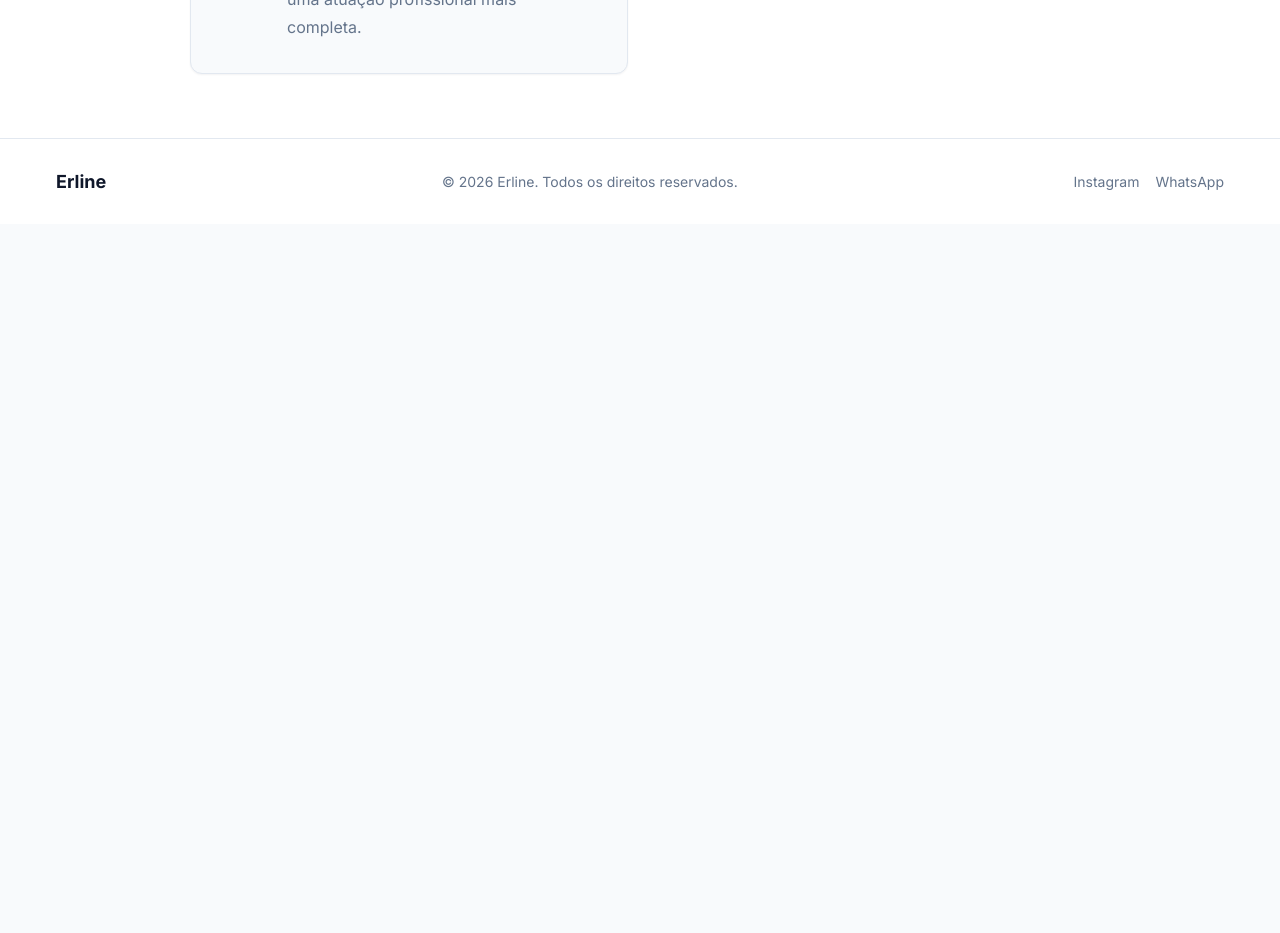
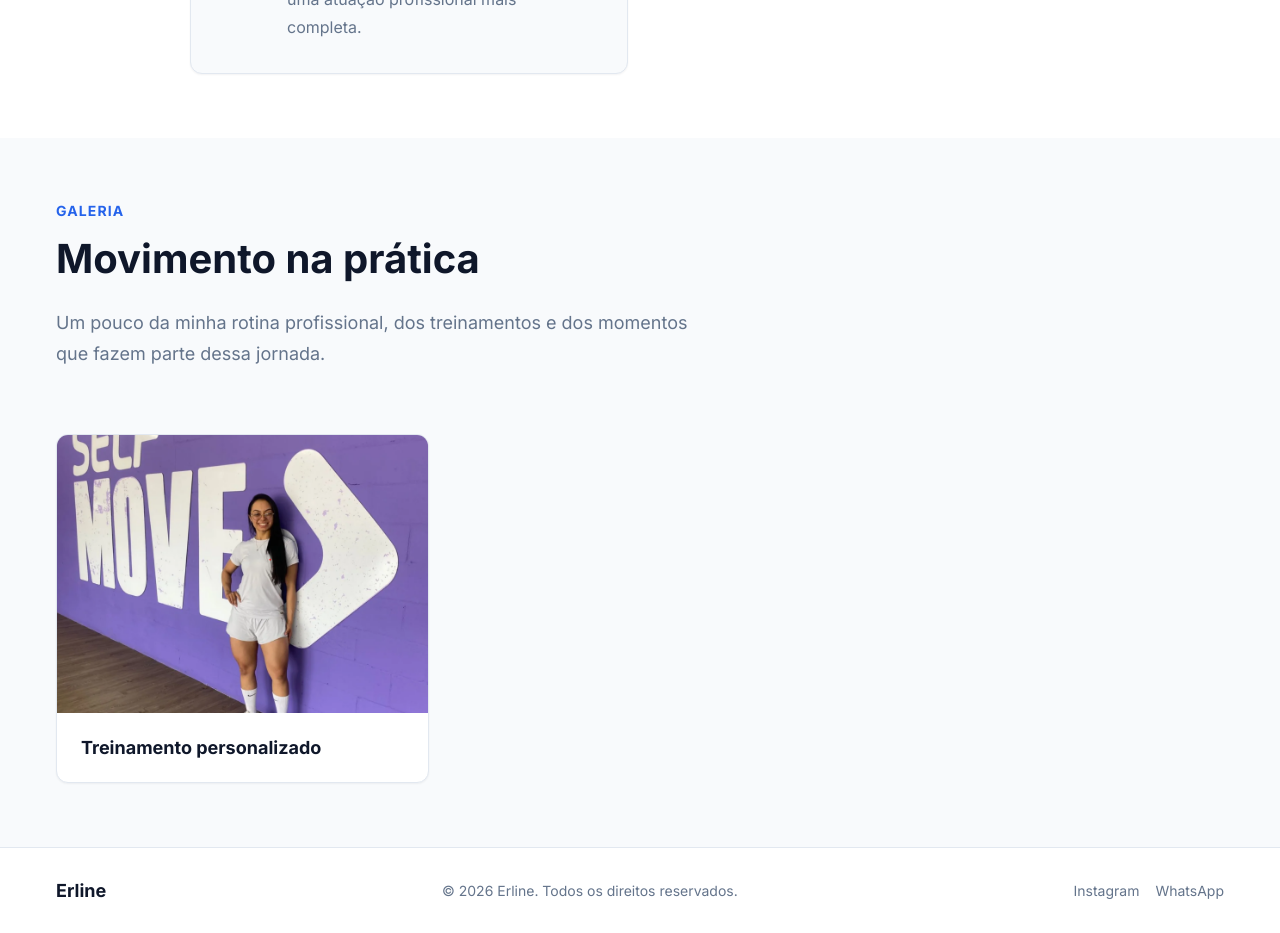
Before and after one commit to JoseWenned/front-portfolio-erilene, a Next.js app in the folder erline-portfolio-frontend/: page / in a window 1280 px wide. Shown: the part 3680-4613 px from the top of the page. Before the commit the page ends 3904 px from the top, so only its background shows below. Built offline with nearby package versions, Linux system fonts and the light colour scheme.

Commit message:
feat(frontend): implementa seção galeria

```diff
--- a/erline-portfolio-frontend/src/app/page.tsx
+++ b/erline-portfolio-frontend/src/app/page.tsx
@@ -4,6 +4,7 @@ import { Habilidades } from "../features/Habilidades/Habilidades.feature";
 import { Formacao } from "../features/Formacao/Formacao.feature";
 import { Experiencia } from "../features/Experiencia/Experiencia.feature";
 import { Certificacoes } from "../features/Certificacoes/Certificacoes.feature";
+import { Galeria } from "../features/Galeria/Galeria.feature";
 
 export default function Home() {
   return (
@@ -14,6 +15,7 @@ export default function Home() {
       <Formacao />
       <Experiencia />
       <Certificacoes />
+      <Galeria />
     </>
   );
 }
--- /dev/null
+++ b/erline-portfolio-frontend/src/features/Galeria/Galeria.feature.tsx
@@ -0,0 +1,65 @@
+import Image from "next/image";
+
+import { Container } from "../../components/fragments/Container/Container";
+import { Section } from "../../components/fragments/Section/Section.fragment";
+
+import image01 from "../../assets/banner/image.png";
+
+import styles from "./galeria.module.scss";
+
+const gallery = [
+  {
+    src: image01,
+    alt: "Erline durante sua atuação profissional como Personal Trainer",
+    title: "Treinamento personalizado",
+  },
+];
+
+export function Galeria() {
+  return (
+    <Section
+      id="galeria"
+      className={styles.galeria}
+    >
+      <Container>
+        <div className={styles.header}>
+          <p className={styles.eyebrow}>Galeria</p>
+
+          <h2 className={styles.title}>
+            Movimento na prática
+          </h2>
+
+          <p className={styles.description}>
+            Um pouco da minha rotina profissional, dos treinamentos
+            e dos momentos que fazem parte dessa jornada.
+          </p>
+        </div>
+
+        <div className={styles.grid}>
+          {gallery.map((item) => (
+            <article
+              key={item.title}
+              className={styles.card}
+            >
+              <div className={styles.imageWrapper}>
+                <Image
+                  src={item.src}
+                  alt={item.alt}
+                  fill
+                  sizes="(max-width: 768px) 100vw, 33vw"
+                  className={styles.image}
+                />
+              </div>
+
+              <div className={styles.caption}>
+                <h3 className={styles.cardTitle}>
+                  {item.title}
+                </h3>
+              </div>
+            </article>
+          ))}
+        </div>
+      </Container>
+    </Section>
+  );
+}
--- /dev/null
+++ b/erline-portfolio-frontend/src/features/Galeria/galeria.module.scss
@@ -0,0 +1,117 @@
+.galeria {
+  background-color: var(--color-background);
+}
+
+.header {
+  max-width: 720px;
+  margin-bottom: var(--spacing-3xl);
+}
+
+.eyebrow {
+  margin: 0 0 var(--spacing-md);
+
+  color: var(--color-primary-dark);
+  font-size: var(--font-size-sm);
+  font-weight: var(--font-weight-bold);
+  letter-spacing: 0.08em;
+  text-transform: uppercase;
+}
+
+.title {
+  margin: 0 0 var(--spacing-lg);
+
+  color: var(--color-text);
+  font-size: var(--font-size-4xl);
+  font-weight: var(--font-weight-bold);
+  line-height: var(--line-height-tight);
+}
+
+.description {
+  max-width: 640px;
+  margin: 0;
+
+  color: var(--color-text-muted);
+  font-size: var(--font-size-lg);
+  line-height: var(--line-height-relaxed);
+}
+
+.grid {
+  display: grid;
+  grid-template-columns: repeat(3, minmax(0, 1fr));
+  gap: var(--spacing-lg);
+}
+
+.card {
+  overflow: hidden;
+
+  background-color: var(--color-surface);
+  border: 1px solid var(--color-border);
+  border-radius: var(--radius-lg);
+  box-shadow: var(--shadow-sm);
+
+  transition:
+    transform var(--transition-normal),
+    box-shadow var(--transition-normal);
+}
+
+.card:hover {
+  transform: translateY(-4px);
+  box-shadow: var(--shadow-md);
+}
+
+.imageWrapper {
+  position: relative;
+
+  width: 100%;
+  aspect-ratio: 4 / 3;
+
+  overflow: hidden;
+}
+
+.image {
+  object-fit: cover;
+
+  transition: transform var(--transition-slow);
+}
+
+.card:hover .image {
+  transform: scale(1.03);
+}
+
+.caption {
+  padding: var(--spacing-lg);
+}
+
+.cardTitle {
+  margin: 0;
+
+  color: var(--color-text);
+  font-size: var(--font-size-lg);
+  font-weight: var(--font-weight-bold);
+}
+
+@media (max-width: 1024px) {
+  .grid {
+    grid-template-columns: repeat(2, minmax(0, 1fr));
+  }
+}
+
+@media (max-width: 768px) {
+  .header {
+    margin-bottom: var(--spacing-2xl);
+    text-align: center;
+  }
+
+  .title {
+    font-size: var(--font-size-3xl);
+  }
+
+  .description {
+    margin-right: auto;
+    margin-left: auto;
+  }
+
+  .grid {
+    grid-template-columns: 1fr;
+  }
+}
```
Also changed, not shown: 3 other files (tests, documents, lock files or other folders).
